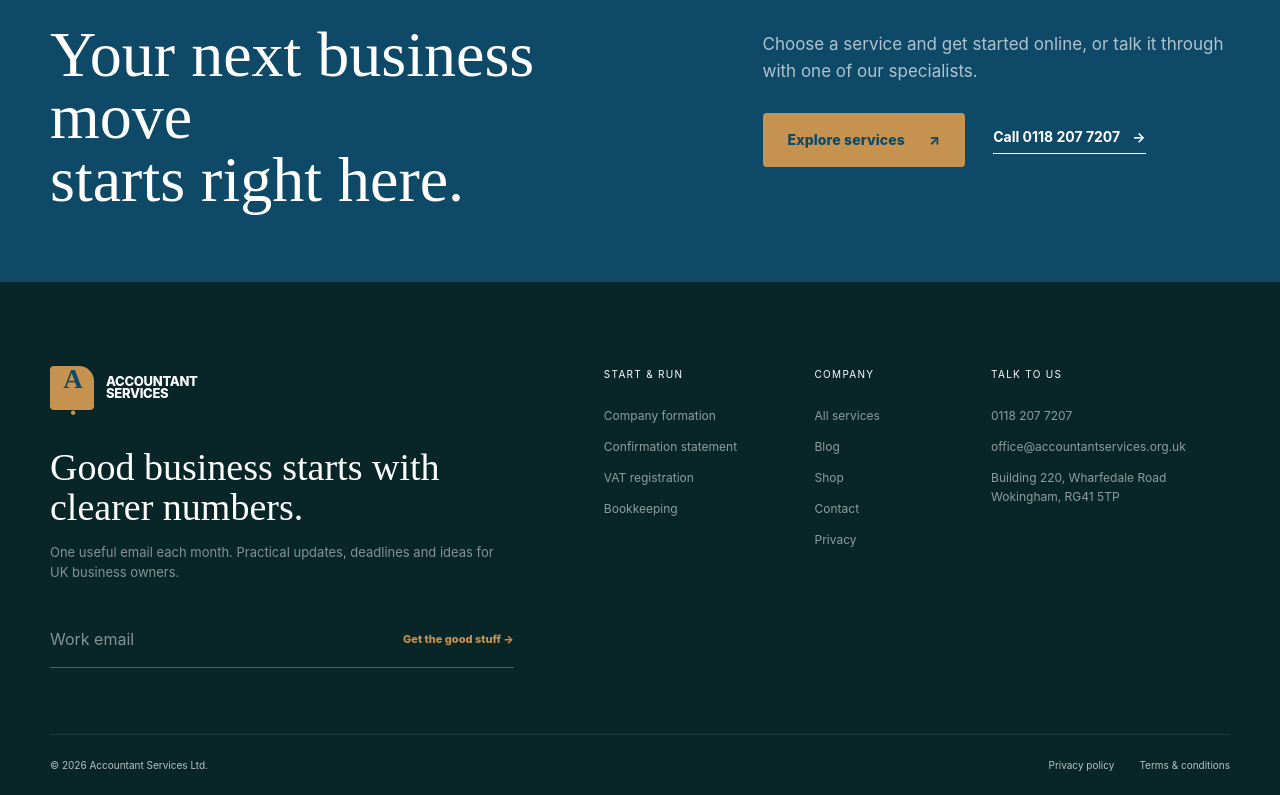
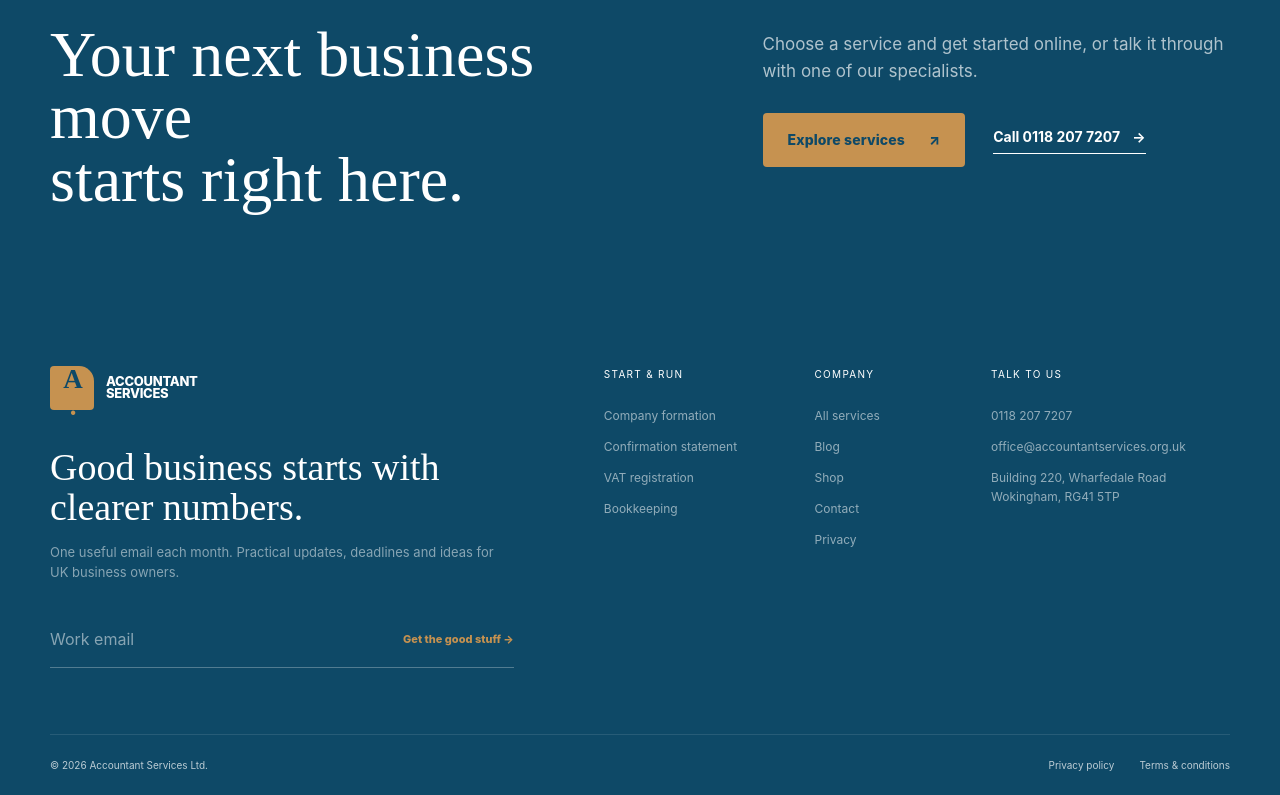
Before and after one commit to Tynarshe/accountant-services, a Next.js app: page / in a window 1280 px wide. Shown: the part 6022-6817 px from the top of the page. Built offline with nearby package versions, Linux system fonts and the light colour scheme.

Commit message:
Update footer to original brand navy

```diff
--- a/app/globals.css
+++ b/app/globals.css
@@ -281,7 +281,7 @@ button { color: inherit; }
 .final-cta-inner > div:last-child > p { margin: 0 0 28px; color: rgba(255,255,255,.67); font-size: 17px; }
 .final-cta-inner > div:last-child > div { display: flex; align-items: center; gap: 28px; }
 
-.site-footer { color: rgba(255,255,255,.72); background: #082628; }
+.site-footer { color: rgba(255,255,255,.72); background: var(--forest-deep); }
 .site-footer .logo { color: var(--white); }
 .site-footer .logo-mark { color: var(--forest); background: var(--mint); }
 .footer-top { padding: 84px 0 66px; display: grid; grid-template-columns: 1fr 1.35fr; gap: 90px; }
```
